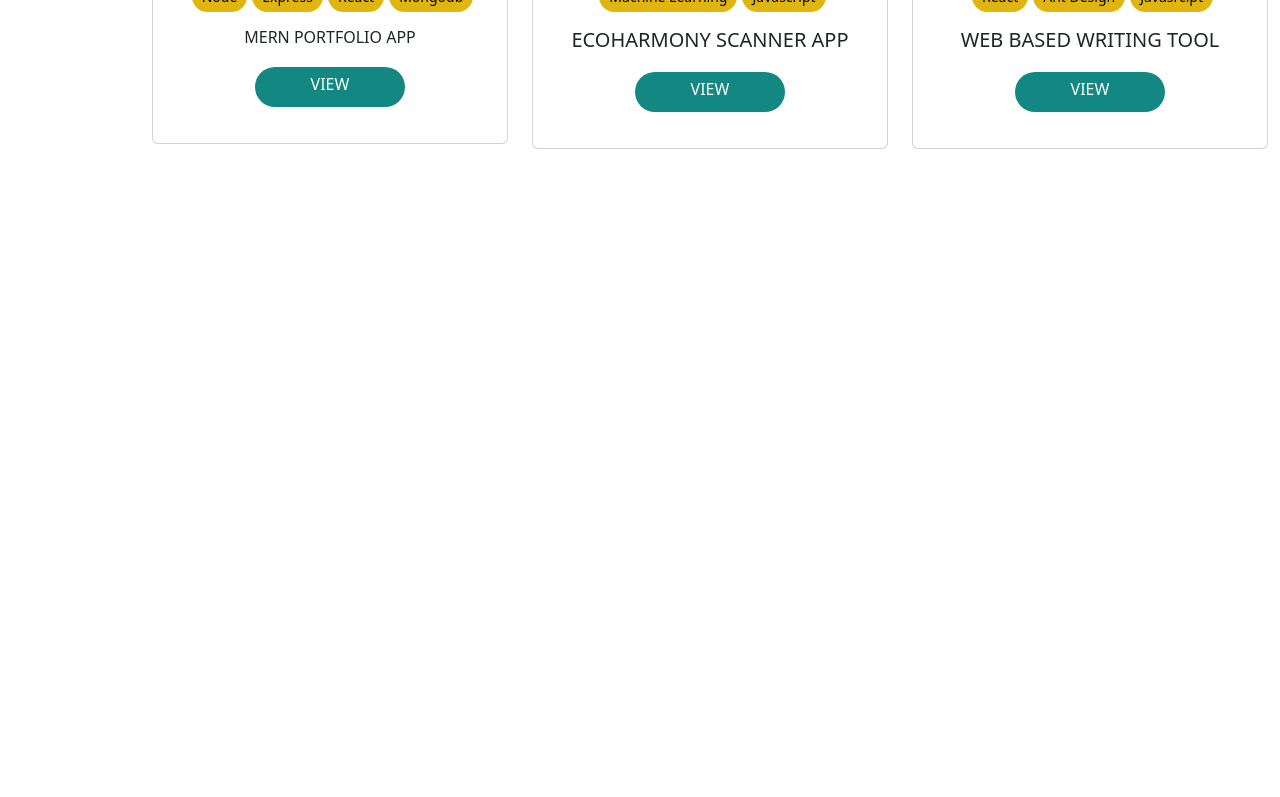
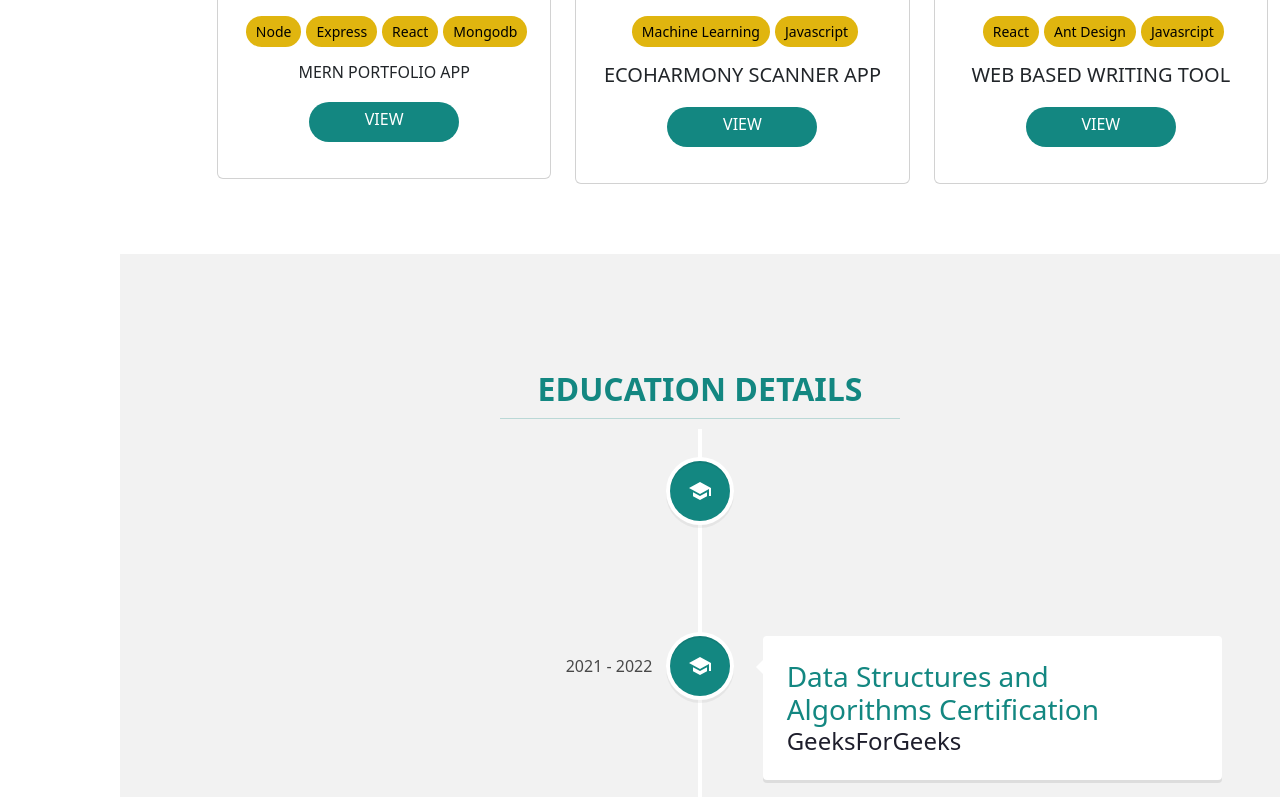
Before and after one commit to Yamini2001/Mern-Portfolio-App, a React (Create React App) app in the folder portfolio/: page / in a window 1280 px wide. Shown: the part 2000-2797 px from the top of the page. Before the commit the page ends 2199 px from the top, so only its background shows below. Built offline with nearby package versions, Linux system fonts and the light colour scheme.

Commit message:
commitUpdate

```diff
--- a/portfolio/package.json
+++ b/portfolio/package.json
@@ -9,6 +9,7 @@
     "react": "^18.3.1",
     "react-dom": "^18.3.1",
     "react-scripts": "5.0.1",
+    "react-vertical-timeline-component": "^3.6.0",
     "typewriter-effect": "^2.21.0",
     "web-vitals": "^2.1.4"
   },
--- a/portfolio/src/App.js
+++ b/portfolio/src/App.js
@@ -2,6 +2,7 @@ import Sidebar from "./Components/Layout/Sidebar";
 import About from "./Pages/About/About";
 import TechStack from "./Pages/TechStack/TechStack";
 import Projects from "./Pages/Projects/Projects";
+import Educations from './Pages/Educations/Education';
 
 function App() {
   return(
@@ -13,6 +14,7 @@ function App() {
       <TechStack/>
       <div className="container1">
         <Projects/>
+        <Educations/>
       </div>
     </div>
 
--- /dev/null
+++ b/portfolio/src/Pages/Educations/Education.css
@@ -0,0 +1,47 @@
+.education {
+    padding: 100px 0px;
+    margin: 50px 0px;
+    margin-left: 120px;
+    background-color: rgba(128, 128, 128, 0.101);
+  }
+
+  .education hr {
+    color: #138781;
+    width: 400px;
+    margin: 10px auto;
+  }
+
+  .education h2 {
+    font-weight: bold;
+    color: #138781;
+  }
+
+  .education .vertical-timeline-element-title {
+    color: #138781;
+  }
+
+  .education .vertical-timeline-element-subtitle {
+    color: #1e1e2c;
+  }
+
+  /* ========= DARK MODE ============ */
+
+  #dark .education {
+    background-color: rgba(255, 255, 255, 0.095);
+  }
+
+  /* ========================== */
+  @media (max-width: 600px) {
+    .education {
+      margin: 0;
+      padding: 0;
+      margin-top: 30px;
+    }
+    .education h2 {
+      padding-top: 20px;
+    }
+    .education hr {
+      width: 280px;
+      margin-bottom: 10px;
+    }
+  }
--- /dev/null
+++ b/portfolio/src/Pages/Educations/Education.js
@@ -0,0 +1,50 @@
+import React from "react";
+import { MdSchool } from "react-icons/md";
+import {
+  VerticalTimeline,
+  VerticalTimelineElement,
+} from "react-vertical-timeline-component";
+import "react-vertical-timeline-component/style.min.css";
+import "./Education.css";
+const Education = () => {
+  return (
+    <>
+      <div className=" education" id="education">
+        <h2 className="col-12 mt-3 mb-1 text-center text-uppercase">
+          Education Details
+        </h2>
+        <hr />
+        <VerticalTimeline>
+          <VerticalTimelineElement
+            className="vertical-timeline-element--work"
+            contentStyle={{ background: "white", color: "black" }}
+            contentArrowStyle={{ borderRight: "7px solid  white" }}
+            date="2019-2023"
+            iconStyle={{ background: "#138781", color: "#fff" }}
+            icon={<MdSchool />}
+          >
+            <h3 className="vertical-timeline-element-title">B.Tech</h3>
+            <h4 className="vertical-timeline-element-subtitle">
+              Central University of Haryana
+            </h4>
+          </VerticalTimelineElement>
+          <VerticalTimelineElement
+            className="vertical-timeline-element--work"
+            contentStyle={{ background: "white", color: "black" }}
+            contentArrowStyle={{ borderRight: "7px solid  white" }}
+            date="2021 - 2022"
+            iconStyle={{ background: "#138781", color: "#fff" }}
+            icon={<MdSchool />}
+          >
+            <h3 className="vertical-timeline-element-title">Data Structures and Algorithms Certification</h3>
+            <h4 className="vertical-timeline-element-subtitle">
+              GeeksForGeeks
+            </h4>
+          </VerticalTimelineElement>
+        </VerticalTimeline>
+      </div>
+    </>
+  );
+};
+
+export default Education;
--- a/portfolio/src/Pages/Projects/Projects.css
+++ b/portfolio/src/Pages/Projects/Projects.css
@@ -1,6 +1,6 @@
 .project {
-    margin: 50px 0px;
-    margin-left: 140px;
+    margin: 70px 0px;
+    margin-left: 205px;
   }
 
   .project hr {
@@ -31,7 +31,7 @@
   }
 
   .project .card img {
-    height: 150px;
+    height: 165px;
     width: 100%;
   }
 
--- a/portfolio/src/Pages/Projects/Projects.js
+++ b/portfolio/src/Pages/Projects/Projects.js
@@ -1,5 +1,6 @@
 import React from "react";
 import "./Projects.css";
+import mernPortfolioImage from "../../Components/Menus/images/mernPortfolioImage.png";
 const Projects = () => {
   return (
     <>
@@ -23,7 +24,7 @@ const Projects = () => {
                 <div className="card-image">
                   <span className="card-notify-badge">MERN stack</span>
                   <img
-                    src="https://unctad.org/sites/default/files/2021-03/2021-03-15_eCommerceCOVID19report-1-1220x675px.jpg"
+                    src={mernPortfolioImage}
                     alt="project1"
                   />
                 </div>
@@ -81,7 +82,7 @@ const Projects = () => {
                   <span className="card-notify-badge">Mobile App</span>
                   <img
                     src="https://www.nextwebi.com/assets/img/img-source/mobile-top-banner-28.png"
-                    alt="project1"
+                    alt="project3"
                   />
                 </div>
                 <div className="card-image-overly m-auto mt-3">
--- a/portfolio/src/Pages/TechStack/TechStack.css
+++ b/portfolio/src/Pages/TechStack/TechStack.css
@@ -10,7 +10,7 @@
 
   .techstack h2 {
     font-weight: 500;
-    color: rgb(143, 135, 135);
+    color: #138781;
     font-style: normal;
   }
 
```
Also changed, not shown: portfolio/src/Components/Menus/images/mernPortfolioImage.png (added), 1 other file (tests, documents, lock files or other folders).
